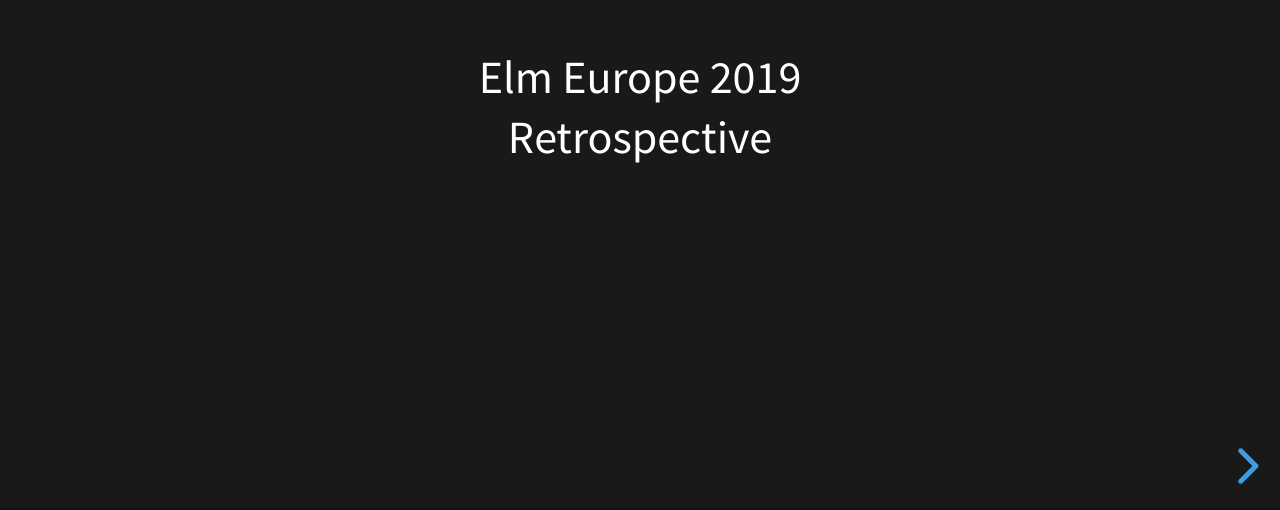
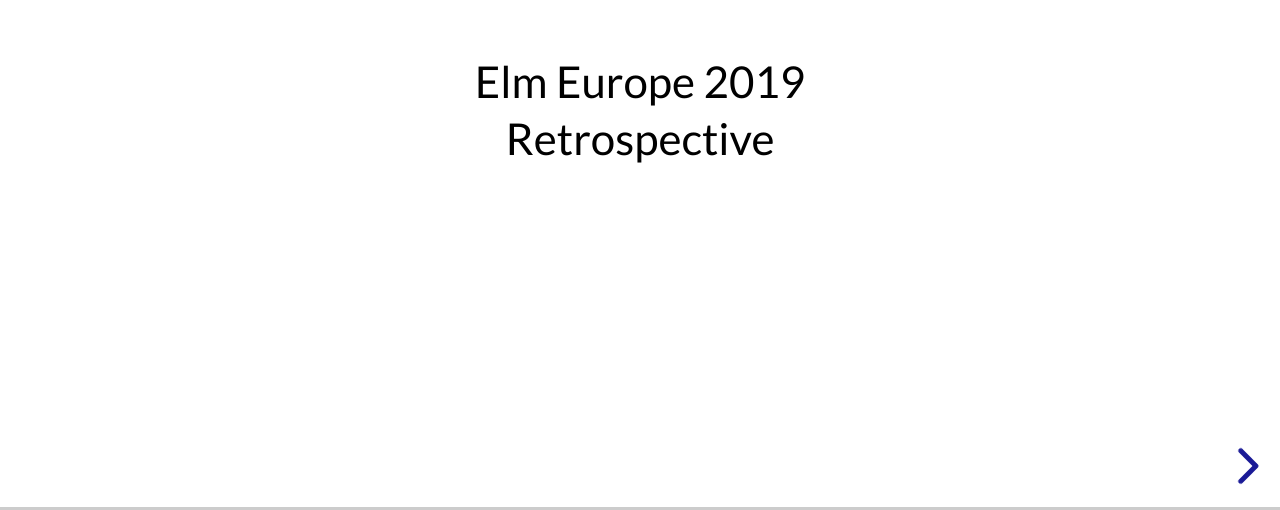
Before and after one commit to kalutheo/elm-europe-retrospective, a website: page slides/index.html in a window 1280 px wide. Shown: the part 290-800 px from the top of the page. Drawn offline with Linux system fonts and the light colour scheme; a web font is replaced by a local one.

Commit message:
feat(theme): change theme

```diff
--- a/slides/index.html
+++ b/slides/index.html
@@ -11,7 +11,7 @@
 
     <link rel="stylesheet" href="css/reset.css" />
     <link rel="stylesheet" href="css/reveal.css" />
-    <link rel="stylesheet" href="css/theme/black.css" />
+    <link rel="stylesheet" href="css/theme/simple.css" />
 
     <!-- Theme used for syntax highlighting of code -->
     <link rel="stylesheet" href="lib/css/monokai.css" />
```
